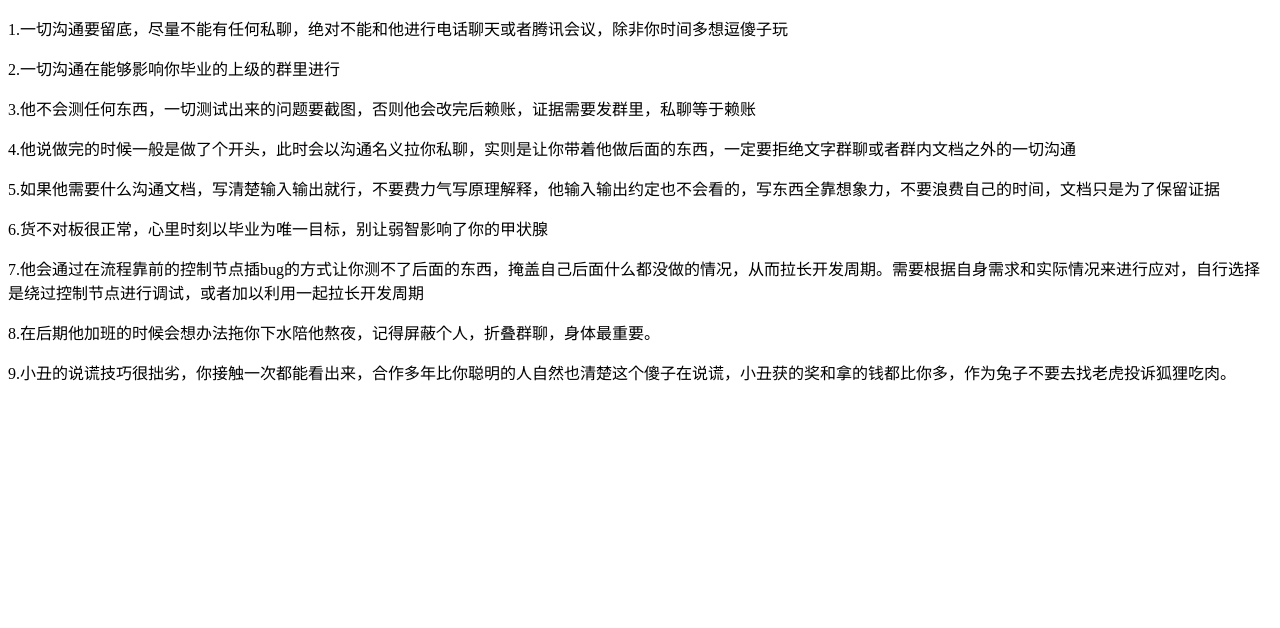
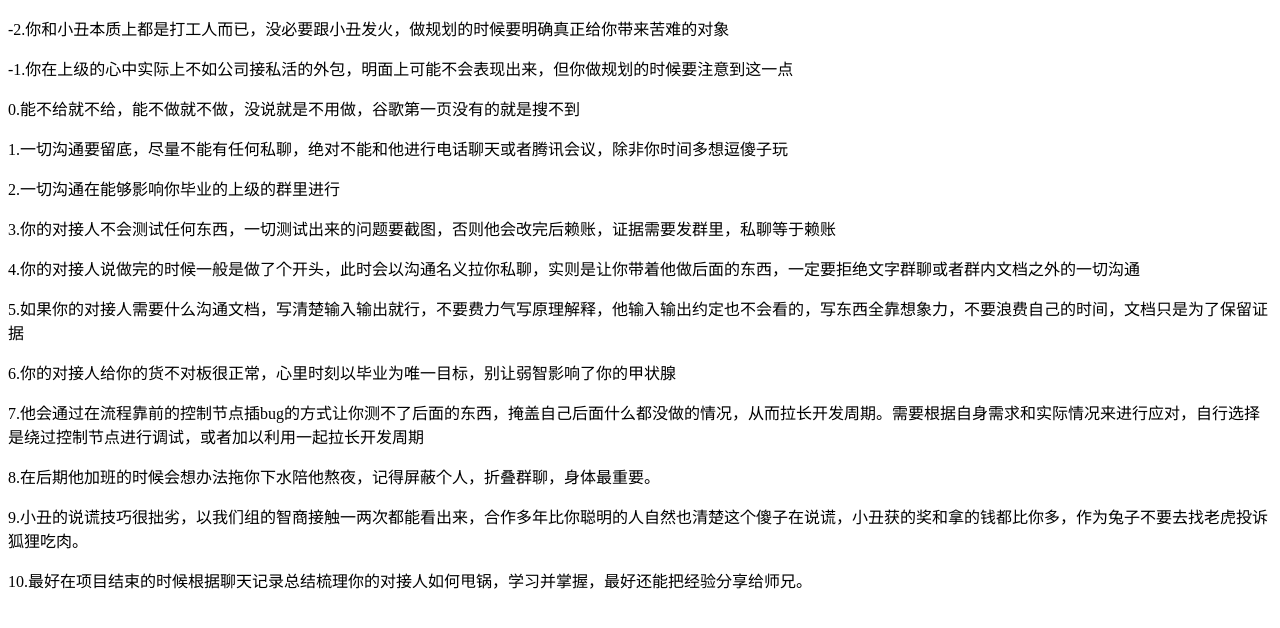
Before and after one commit to bremazoy/bremazoy.github.io, a plain HTML site: page v50.html in a window 1280 px wide. Drawn offline with Linux system fonts and the light colour scheme.

Commit message:
Update v50.html

```diff
--- a/v50.html
+++ b/v50.html
@@ -2,17 +2,23 @@
 <html>
   <head>
      <body>
+       <p>-2.你和小丑本质上都是打工人而已，没必要跟小丑发火，做规划的时候要明确真正给你带来苦难的对象 </p>
+       <p>-1.你在上级的心中实际上不如公司接私活的外包，明面上可能不会表现出来，但你做规划的时候要注意到这一点</p>
+       <p>0.能不给就不给，能不做就不做，没说就是不用做，谷歌第一页没有的就是搜不到</p>
+
        <p>1.一切沟通要留底，尽量不能有任何私聊，绝对不能和他进行电话聊天或者腾讯会议，除非你时间多想逗傻子玩</p>
        <p>2.一切沟通在能够影响你毕业的上级的群里进行</p>
-       <p>3.他不会测任何东西，一切测试出来的问题要截图，否则他会改完后赖账，证据需要发群里，私聊等于赖账</p>
+       <p>3.你的对接人不会测试任何东西，一切测试出来的问题要截图，否则他会改完后赖账，证据需要发群里，私聊等于赖账</p>
 
-       <p>4.他说做完的时候一般是做了个开头，此时会以沟通名义拉你私聊，实则是让你带着他做后面的东西，一定要拒绝文字群聊或者群内文档之外的一切沟通</p>
-       <p>5.如果他需要什么沟通文档，写清楚输入输出就行，不要费力气写原理解释，他输入输出约定也不会看的，写东西全靠想象力，不要浪费自己的时间，文档只是为了保留证据</p>
-       <p>6.货不对板很正常，心里时刻以毕业为唯一目标，别让弱智影响了你的甲状腺</p>
+       <p>4.你的对接人说做完的时候一般是做了个开头，此时会以沟通名义拉你私聊，实则是让你带着他做后面的东西，一定要拒绝文字群聊或者群内文档之外的一切沟通</p>
+       <p>5.如果你的对接人需要什么沟通文档，写清楚输入输出就行，不要费力气写原理解释，他输入输出约定也不会看的，写东西全靠想象力，不要浪费自己的时间，文档只是为了保留证据</p>
+       <p>6.你的对接人给你的货不对板很正常，心里时刻以毕业为唯一目标，别让弱智影响了你的甲状腺</p>
 
        <p>7.他会通过在流程靠前的控制节点插bug的方式让你测不了后面的东西，掩盖自己后面什么都没做的情况，从而拉长开发周期。需要根据自身需求和实际情况来进行应对，自行选择是绕过控制节点进行调试，或者加以利用一起拉长开发周期</p>
        <p>8.在后期他加班的时候会想办法拖你下水陪他熬夜，记得屏蔽个人，折叠群聊，身体最重要。</p>
-       <p>9.小丑的说谎技巧很拙劣，你接触一次都能看出来，合作多年比你聪明的人自然也清楚这个傻子在说谎，小丑获的奖和拿的钱都比你多，作为兔子不要去找老虎投诉狐狸吃肉。</p>
+       <p>9.小丑的说谎技巧很拙劣，以我们组的智商接触一两次都能看出来，合作多年比你聪明的人自然也清楚这个傻子在说谎，小丑获的奖和拿的钱都比你多，作为兔子不要去找老虎投诉狐狸吃肉。</p>
+
+       <p>10.最好在项目结束的时候根据聊天记录总结梳理你的对接人如何甩锅，学习并掌握，最好还能把经验分享给师兄。</p>
      </body>
   </head>
 </html>
```
